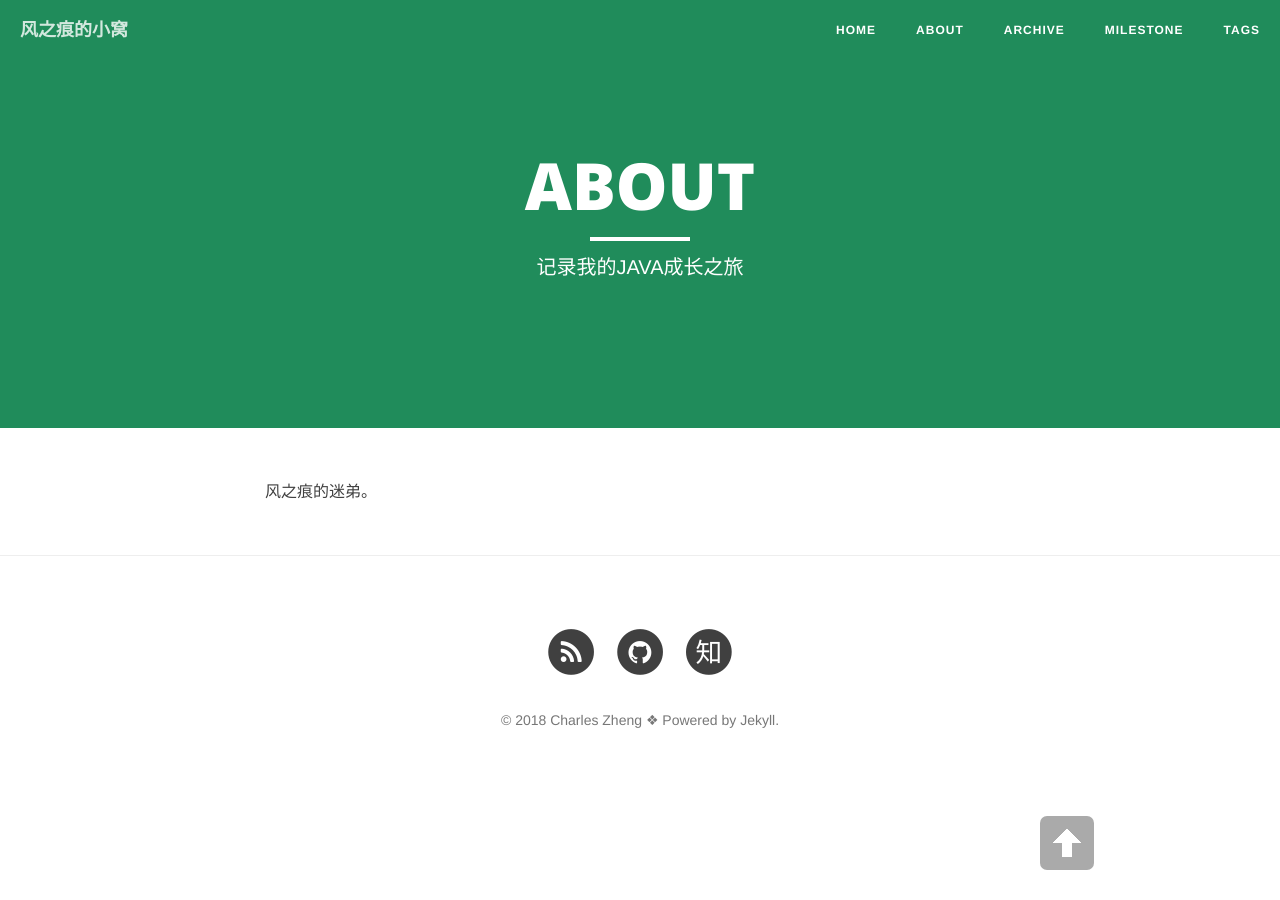
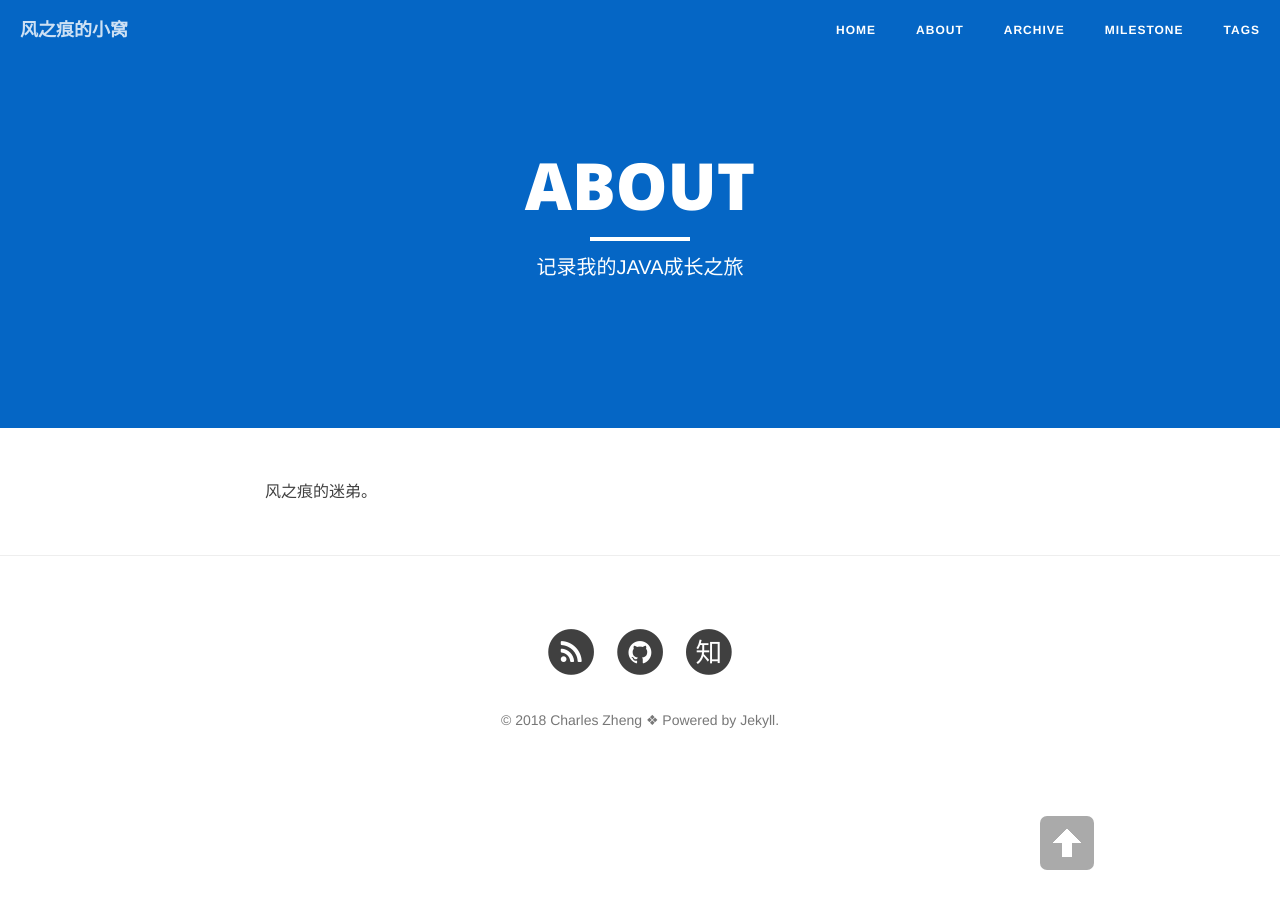
Before and after one commit to zbw898218/zbw898218.github.io, a Jekyll site: the page built from about.md, in a window 1280 px wide. Built offline with Jekyll 4.4.1, drawn with Linux system fonts in a browser that asks for light colours; nearby versions of some CDN libraries.

Commit message:
更新文章

```diff
--- a/_config.yml
+++ b/_config.yml
@@ -1,6 +1,6 @@
 # Site settings
 title: 风之痕的小窝 # 你的博客名字，可以定义修订
-header-img: "img/green.jpg"
+header-img: "img/zhihu.jpg"
 tagline: "cn"
 description: "IT菜鸟的成长之路"  # 一句话描述你的博客
 baseurl: ""
@@ -44,7 +44,7 @@
     values:
       layout: "post"
       author: "Charles Zheng" # 名字
-      header-img: "img/green.jpg" # We don't want posts without a header image, that whould mean white on white
+      header-img: "img/zhihu.jpg" # We don't want posts without a header image, that whould mean white on white
 
 # Comments
 comments :
--- a/about.md
+++ b/about.md
@@ -2,7 +2,7 @@
 layout: page
 title: "ABOUT"
 description: "记录我的JAVA成长之旅 "
-header-img: "img/green.jpg"
+header-img: "img/zhihu.jpg"
 ---
 
 风之痕的迷弟。
```
Also changed, not shown: milestone.md (+1 -1 lines), tags.md (+1 -1 lines).
